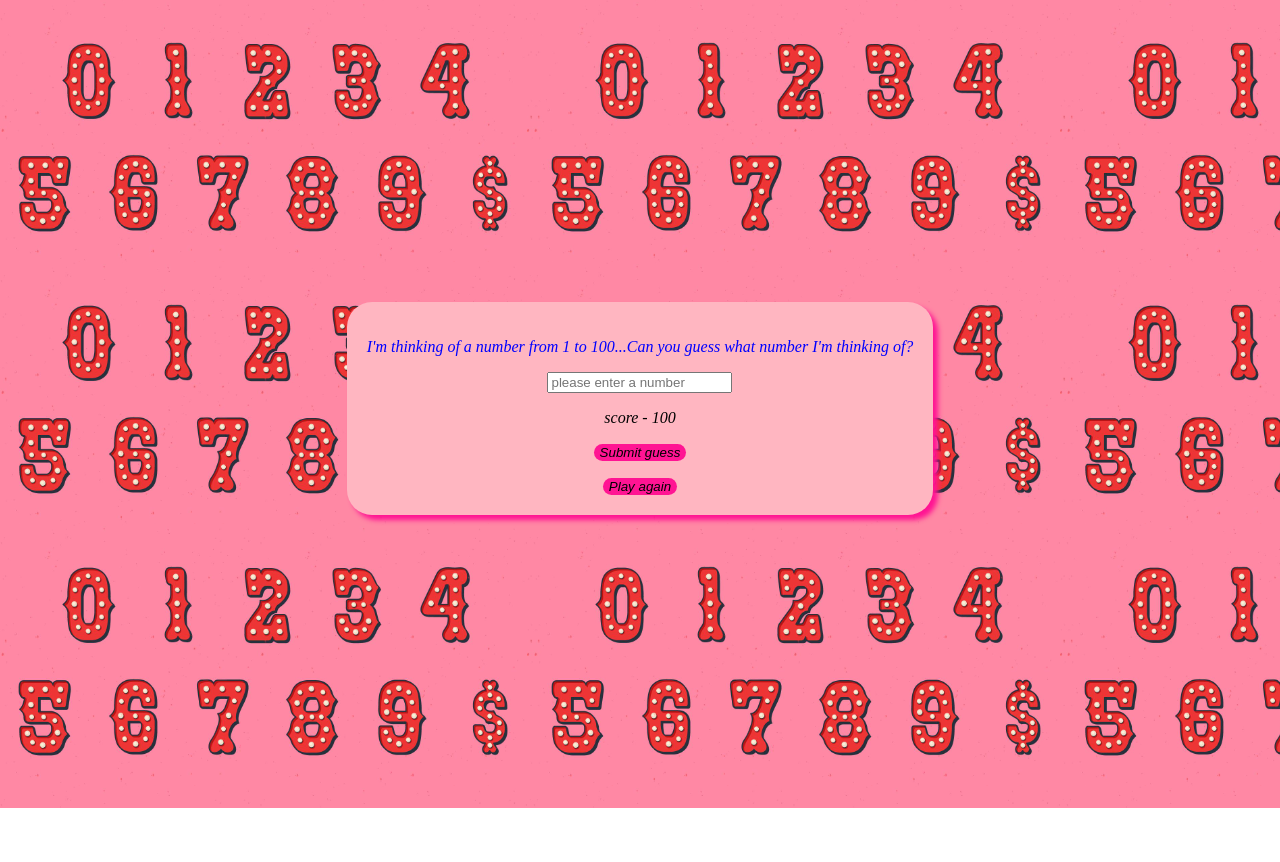
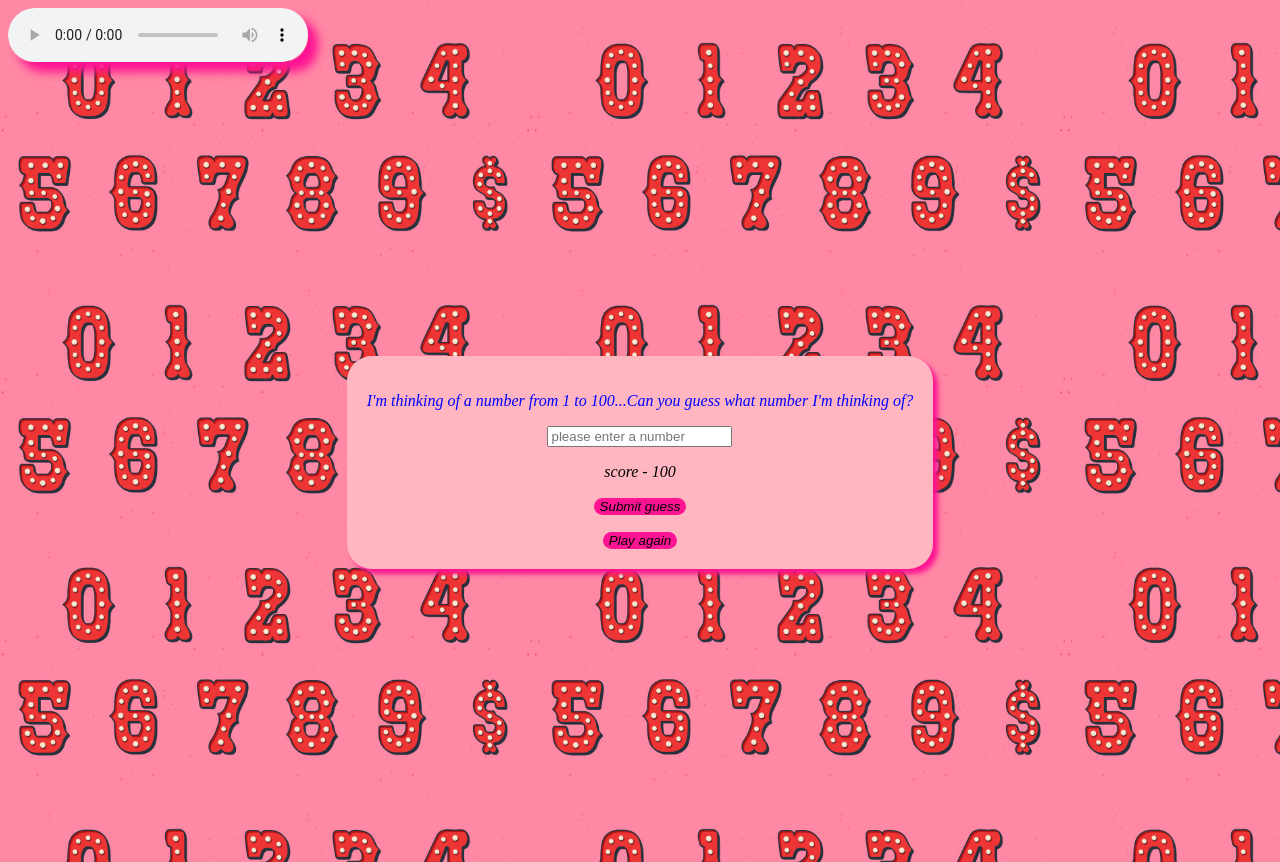
Before and after one commit to Legion-one3/Guess-the-number-game, a plain HTML site: page index.html in a window 1280 px wide. Before the commit the page ends 808 px from the top, so only its background shows below. Drawn offline with Linux system fonts and the light colour scheme.

Commit message:
update#3

```diff
--- a/index.html
+++ b/index.html
@@ -11,7 +11,7 @@
 <body>
 
   <div class="audio-container">
-    <audio autoplay loop >
+    <audio controls autoplay loop >
       <source src="music/get-funky.mp3" type="audio/mpeg">
       <source src="music/get-funky.ogg" type="audio/ogg">
     </audio>
```
